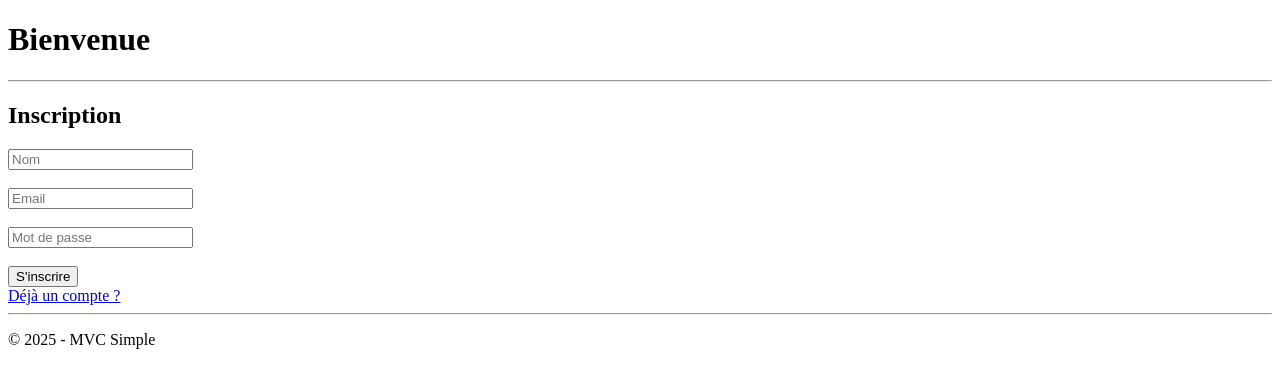
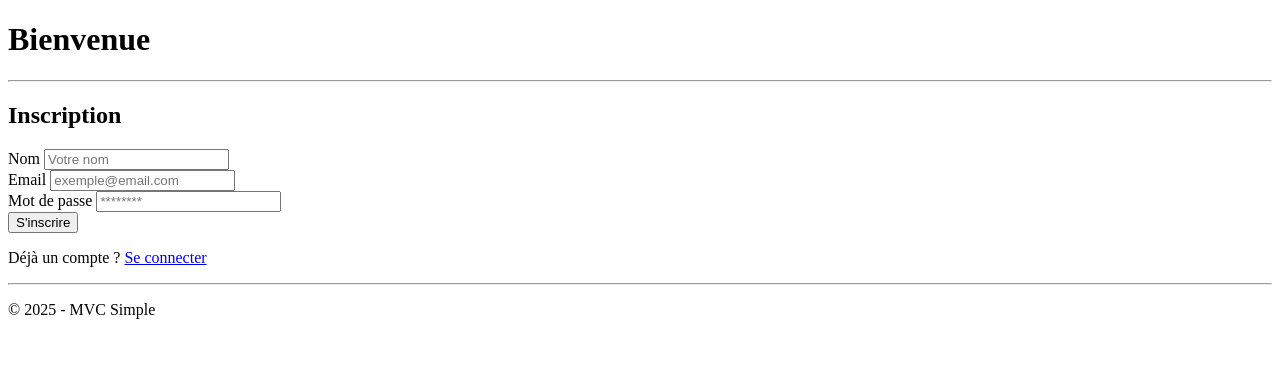
Before and after one commit to AZIZABADA10/Simple_design_pattern_mvc, a PHP site: page /auth/register.php in a window 1280 px wide. Shown: the top 388 px of the page. Run offline with PHP 8.4, Linux system fonts and the light colour scheme.

Commit message:
style(auth): moderniser la page d'inscription avec Tailwind CSS

```diff
--- a/app/views/auth/register.php
+++ b/app/views/auth/register.php
@@ -1,18 +1,69 @@
 <?php require_once __DIR__ . '/../layout/header.php'; ?>
 
+<div class="min-h-[70vh] flex items-center justify-center bg-gray-100 px-4">
+    <div class="w-full max-w-md bg-white rounded-2xl shadow-xl p-8 animate-fadeIn">
 
-<h2>Inscription</h2>
+        <h2 class="text-2xl font-bold text-center text-gray-800 mb-6">
+            Inscription
+        </h2>
 
+        <form method="POST" class="space-y-5">
 
-<form method="POST">
-<input type="text" name="name" placeholder="Nom" required><br><br>
-<input type="email" name="email" placeholder="Email" required><br><br>
-<input type="password" name="password" placeholder="Mot de passe" required><br><br>
-<button type="submit">S'inscrire</button>
-</form>
+            <div>
+                <label class="block text-sm font-medium text-gray-600 mb-1">
+                    Nom
+                </label>
+                <input
+                    type="text"
+                    name="name"
+                    required
+                    class="w-full px-4 py-2 border rounded-lg focus:outline-none focus:ring-2 focus:ring-green-500"
+                    placeholder="Votre nom"
+                >
+            </div>
 
+            <div>
+                <label class="block text-sm font-medium text-gray-600 mb-1">
+                    Email
+                </label>
+                <input
+                    type="email"
+                    name="email"
+                    required
+                    class="w-full px-4 py-2 border rounded-lg focus:outline-none focus:ring-2 focus:ring-green-500"
+                    placeholder="exemple@email.com"
+                >
+            </div>
 
-<a href="index.php?action=login">Déjà un compte ?</a>
+            <div>
+                <label class="block text-sm font-medium text-gray-600 mb-1">
+                    Mot de passe
+                </label>
+                <input
+                    type="password"
+                    name="password"
+                    required
+                    class="w-full px-4 py-2 border rounded-lg focus:outline-none focus:ring-2 focus:ring-green-500"
+                    placeholder="********"
+                >
+            </div>
 
+            <button
+                type="submit"
+                class="w-full bg-green-600 text-white py-2 rounded-lg font-semibold
+                       hover:bg-green-700 transition duration-300">
+                S'inscrire
+            </button>
+        </form>
+
+        <p class="text-center text-sm text-gray-600 mt-6">
+            Déjà un compte ?
+            <a href="index.php?action=login"
+               class="text-blue-600 hover:underline font-medium">
+                Se connecter
+            </a>
+        </p>
+    </div>
+</div>
 
 <?php require_once __DIR__ . '/../layout/footer.php'; ?>
```
